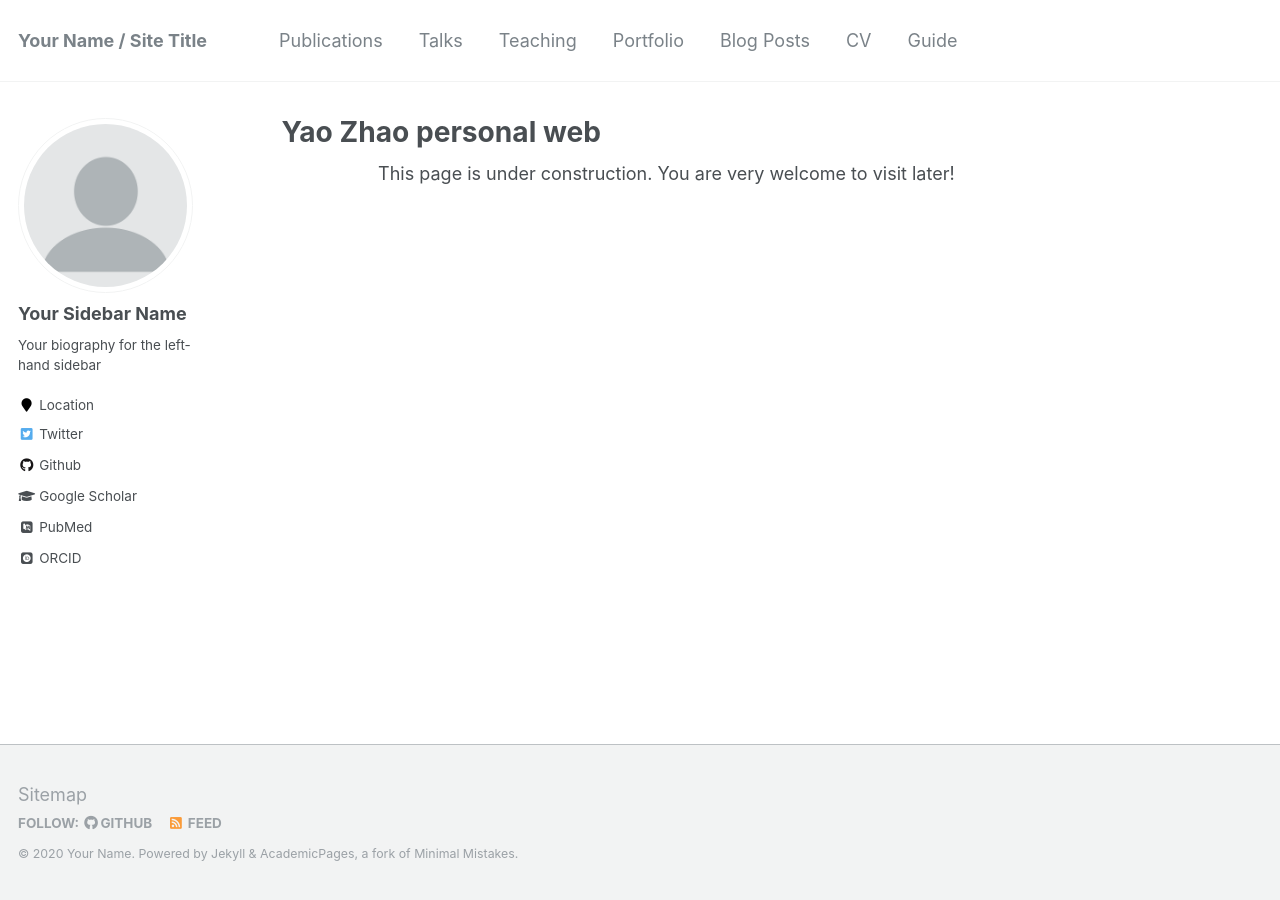
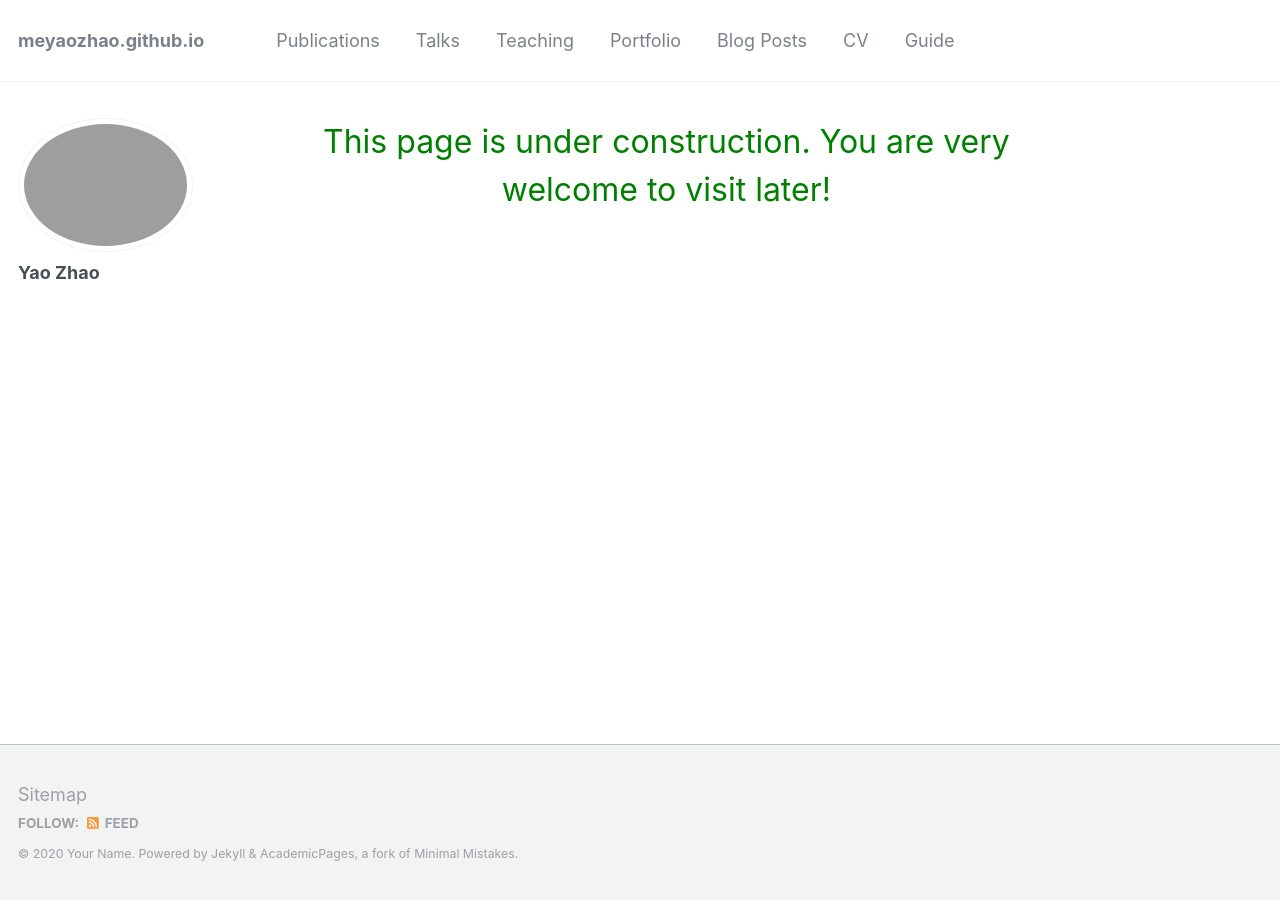
Before and after one commit to meyaozhao/meyaozhao.github.io, a Jekyll site: the page built from _pages/about.md, in a window 1280 px wide. Built offline with Jekyll 4.4.1, drawn with Linux system fonts in a browser that asks for light colours; some web fonts are replaced.

Commit message:
Under Construction note

```diff
--- a/_config.yml
+++ b/_config.yml
@@ -7,11 +7,11 @@
 
 # Site Settings
 locale                   : "en-US"
-title                    : "Your Name / Site Title"
+title                    : # "Your Name / Site Title"
 title_separator          : "-"
 name                     : &name "Your Name"
 description              : &description "personal description"
-url                      : https://academicpages.github.io # the base hostname & protocol for your site e.g. "https://mmistakes.github.io"
+url                      : https://meyaozhao.github.io # the base hostname & protocol for your site e.g. "https://mmistakes.github.io"
 baseurl                  : "" # the subpath of your site, e.g. "/blog"
 repository               : "academicpages/academicpages.github.io"
 teaser                   :  # filename of teaser fallback teaser image placed in /images/, .e.g. "500x300.png"
@@ -80,15 +80,15 @@ analytics:
 
 # Site Author
 author:
-  name             : "Your Sidebar Name"
-  avatar           : "profile.png"
-  bio              : "Your biography for the left-hand sidebar"
-  location         : "Location"
+  name             : "Yao Zhao"
+  avatar           : "Doraemon.jpeg"
+  bio              : # "Your biography for the left-hand sidebar"
+  location         : # "Location"
   employer         :
-  pubmed           : "https://www.ncbi.nlm.nih.gov/pubmed/?term=john+snow"
-  googlescholar    : "http://yourfullgooglescholarurl.com"
+  pubmed           : # "https://www.ncbi.nlm.nih.gov/pubmed/?term=john+snow"
+  googlescholar    : # "http://yourfullgooglescholarurl.com"
   email            :
-  researchgate     :  # example: "https://www.researchgate.net/profile/yourprofile"
+  researchgate     : # example: "https://www.researchgate.net/profile/yourprofile"
   uri              :
   bitbucket        :
   codepen          :
@@ -96,20 +96,20 @@ author:
   flickr           :
   facebook         :
   foursquare       :
-  github           : "academicpages"
+  github           : # "academicpages"
   google_plus      :
   keybase          :
   instagram        :
   impactstory      : #"https://profiles.impactstory.org/u/xxxx-xxxx-xxxx-xxxx"
   lastfm           :
   linkedin         :
-  orcid            : "http://orcid.org/yourorcidurl"
+  orcid            : # "http://orcid.org/yourorcidurl"
   pinterest        :
   soundcloud       :
   stackoverflow    : # http://stackoverflow.com/users/123456/username
   steam            :
   tumblr           :
-  twitter          : "replacethistwitterhandle"
+  twitter          : # "replacethistwitterhandle"
   vine             :
   weibo            :
   xing             :
@@ -209,41 +209,41 @@ defaults:
     values:
       layout: single
       author_profile: true
-  # _teaching
-  - scope:
-      path: ""
-      type: teaching
-    values:
-      layout: single
-      author_profile: true
-      share: true
-      comments: true
-  # _publications
-  - scope:
-      path: ""
-      type: publications
-    values:
-      layout: single
-      author_profile: true
-      share: true
-      comments: true
-  # _portfolio
-  - scope:
-      path: ""
-      type: portfolio
-    values:
-      layout: single
-      author_profile: true
-      share: true
-      comment: true
-  # _talks
-  - scope:
-      path: ""
-      type: talks
-    values:
-      layout: talk
-      author_profile: true
-      share: true
+  # # _teaching
+  # - scope:
+  #     path: ""
+  #     type: teaching
+  #   values:
+  #     layout: single
+  #     author_profile: true
+  #     share: true
+  #     comments: true
+  # # _publications
+  # - scope:
+  #     path: ""
+  #     type: publications
+  #   values:
+  #     layout: single
+  #     author_profile: true
+  #     share: true
+  #     comments: true
+  # # _portfolio
+  # - scope:
+  #     path: ""
+  #     type: portfolio
+  #   values:
+  #     layout: single
+  #     author_profile: true
+  #     share: true
+  #     comment: true
+  # # _talks
+  # - scope:
+  #     path: ""
+  #     type: talks
+  #   values:
+  #     layout: talk
+  #     author_profile: true
+  #     share: true
 
 # Sass/SCSS
 sass:
--- a/_pages/about.md
+++ b/_pages/about.md
@@ -1,6 +1,6 @@
 ---
 permalink: /
-title: "Yao Zhao personal web"
+title: # "Yao Zhao personal web"
 excerpt: "About me"
 author_profile: true
 redirect_from:
@@ -8,7 +8,7 @@ redirect_from:
   - /about.html
 ---
 
-<center>This page is under construction. You are very welcome to visit later!</center>
+<center><font color=green size=6>This page is under construction. You are very welcome to visit later!</font></center>
 
 <!-- This is the front page of a website that is powered by the [academicpages template](https://github.com/academicpages/academicpages.github.io) and hosted on GitHub pages. [GitHub pages](https://pages.github.com) is a free service in which websites are built and hosted from code and data stored in a GitHub repository, automatically updating when a new commit is made to the respository. This template was forked from the [Minimal Mistakes Jekyll Theme](https://mmistakes.github.io/minimal-mistakes/) created by Michael Rose, and then extended to support the kinds of content that academics have: publications, talks, teaching, a portfolio, blog posts, and a dynamically-generated CV. You can fork [this repository](https://github.com/academicpages/academicpages.github.io) right now, modify the configuration and markdown files, add your own PDFs and other content, and have your own site for free, with no ads! An older version of this template powers my own personal website at [stuartgeiger.com](http://stuartgeiger.com), which uses [this Github repository](https://github.com/staeiou/staeiou.github.io).
 
```
